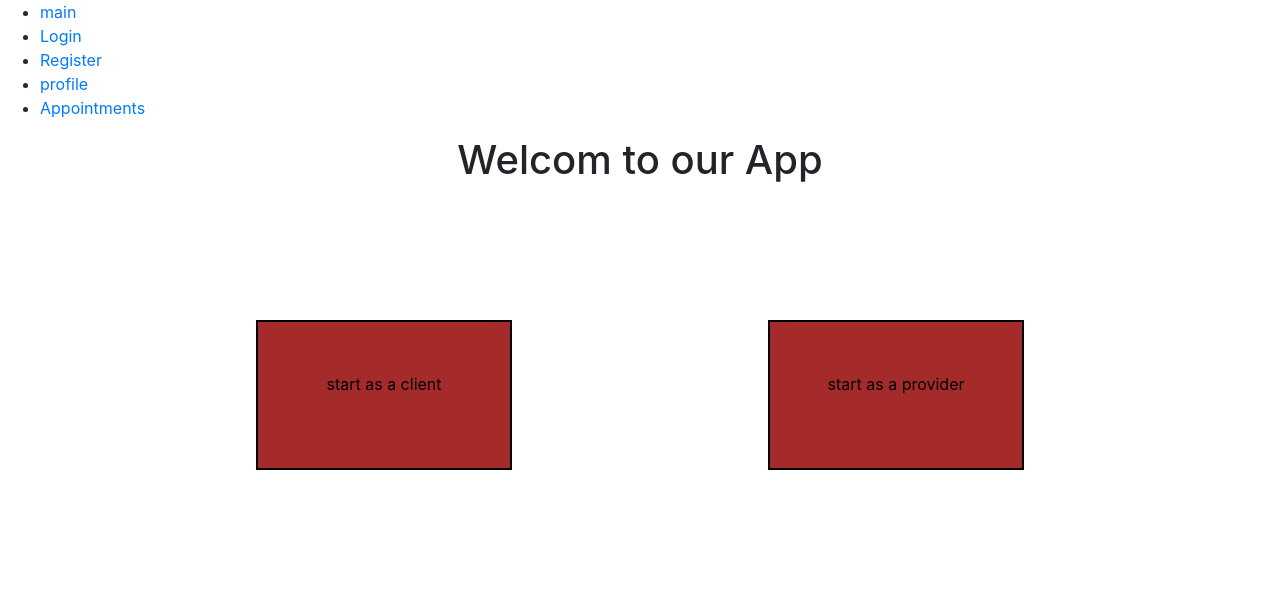
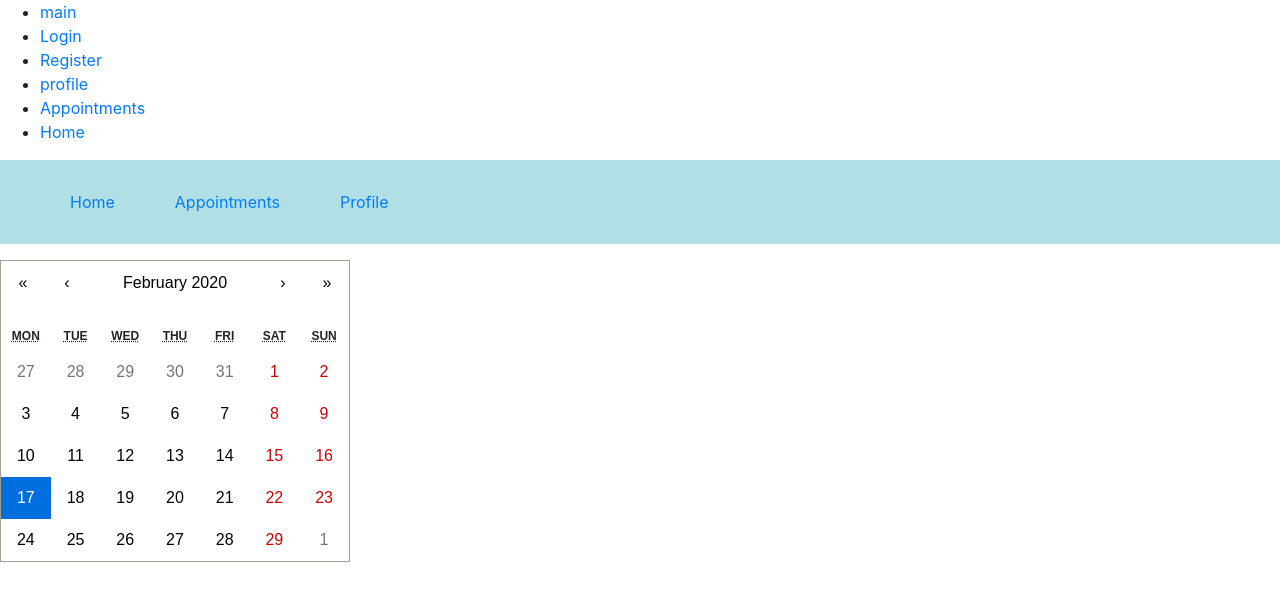
Before and after one commit to malak-dev/cleaning_mate, a React (Create React App) app in the folder client/: page /home in a window 1280 px wide. Shown: the top 600 px of the page. Built offline with nearby package versions, Linux system fonts and the light colour scheme.

Commit message:
create calendar component

```diff
--- a/client/package.json
+++ b/client/package.json
@@ -9,9 +9,11 @@
     "axios": "^0.19.2",
     "bootstrap": "^4.4.1",
     "mdbreact": "^4.25.2",
+    "moment": "^2.24.0",
     "node-sass": "^4.13.1",
     "react": "^16.12.0",
     "react-bootstrap": "^1.0.0-beta.16",
+    "react-calendar": "^2.19.2",
     "react-dom": "^16.12.0",
     "react-router-dom": "^5.1.2",
     "react-scripts": "3.4.0"
--- a/client/src/App.js
+++ b/client/src/App.js
@@ -9,6 +9,7 @@ import Main from './components/Main'
 import Edit from './components/Edit-profile'
 import ProviderAppointments from './components/providers/ProviedAppointments'
 import ClientAppointments from './components/clients/ClientAppointments'
+import Calendar from './components/clients/Calendar'
 import {
   BrowserRouter as Router,
   Switch,
@@ -42,6 +43,9 @@ function App() {
             <li>
               <Link to="/appointments">Appointments</Link>
             </li>
+            <li>
+              <Link to="/home">Home</Link>
+            </li>
           </ul>
         </nav>
         <Switch>
@@ -60,6 +64,10 @@ function App() {
             {userType === 'client' && <ClientAppointments />}
             {userType === 'provider' && <ProviderAppointments />}
           </Route>
+          <Route path="/home">
+            <Header />
+            <Calendar />
+          </Route>
           <Route path="/">
             <Main />
           </Route>
--- /dev/null
+++ b/client/src/components/clients/Calendar.js
@@ -0,0 +1,17 @@
+import React, { useState } from 'react';
+import ReactCalendar from 'react-calendar';
+
+
+export default function Calendar(props) {
+  const [date, setDate] = useState(new Date())
+
+  return (
+    <div>
+      <ReactCalendar
+        onChange={(date) => { setDate(date) }}
+        value={date}
+      />
+    </div>
+  )
+
+}
```
Also changed, not shown: 1 other file (tests, documents, lock files or other folders).
